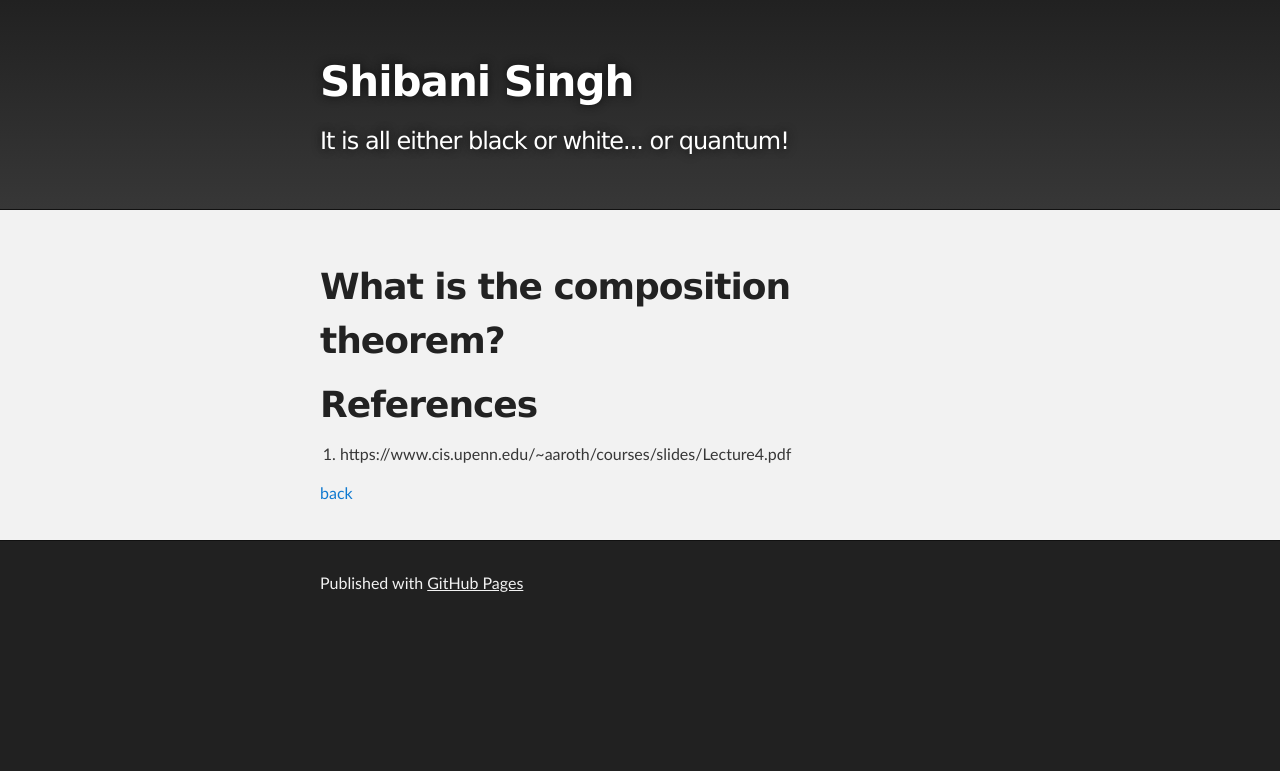
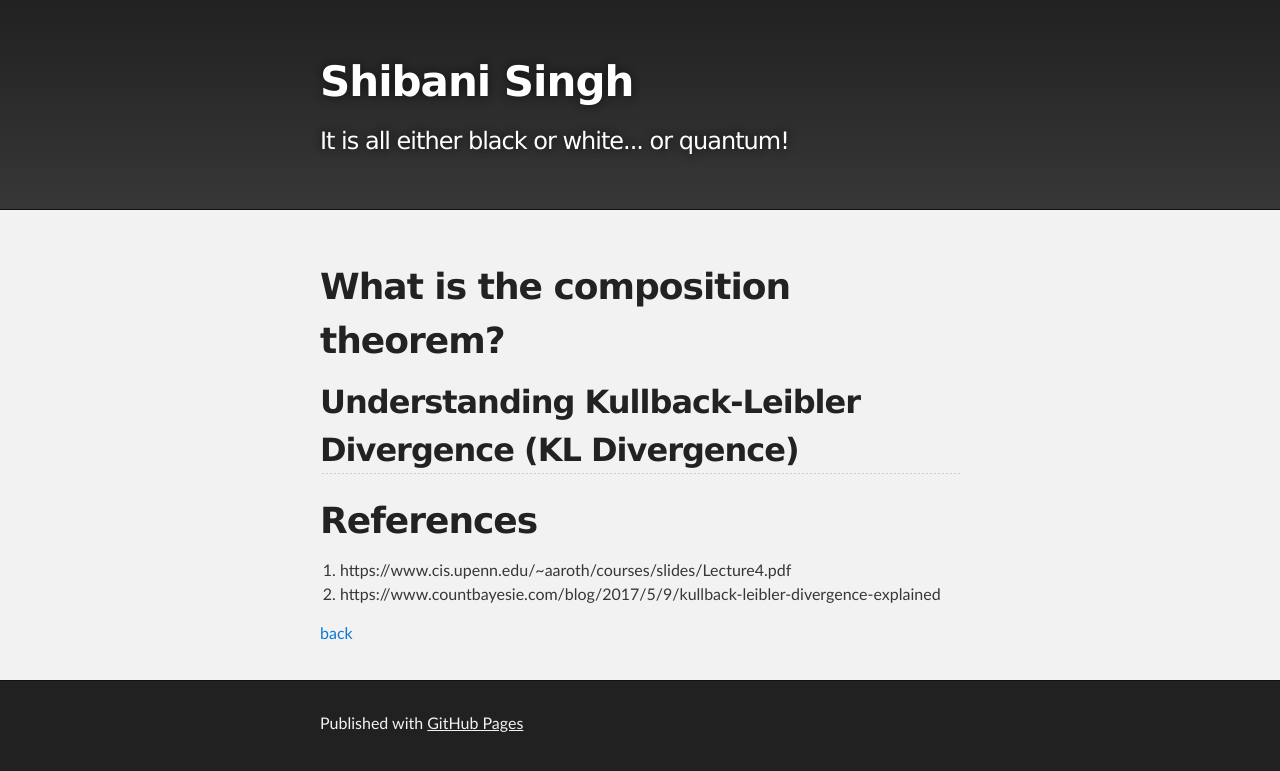
Before and after one commit to paperblack/paperblack.github.io, a Jekyll site: the page built from composition_theorem.md, in a window 1280 px wide. Shown: the top 771 px of the page. Built offline with Jekyll 4.4.1, drawn with Linux system fonts in a browser that asks for light colours; our own code applies the rules of GitHub Pages for plain Markdown files.

Commit message:
Update composition_theorem.md

```diff
--- a/composition_theorem.md
+++ b/composition_theorem.md
@@ -4,8 +4,10 @@ layout: default
 
 # What is the composition theorem?
 
+## Understanding Kullback-Leibler Divergence (KL Divergence)
 
 # References
 1. https://www.cis.upenn.edu/~aaroth/courses/slides/Lecture4.pdf
+2. https://www.countbayesie.com/blog/2017/5/9/kullback-leibler-divergence-explained
 
 [back](./)
```
